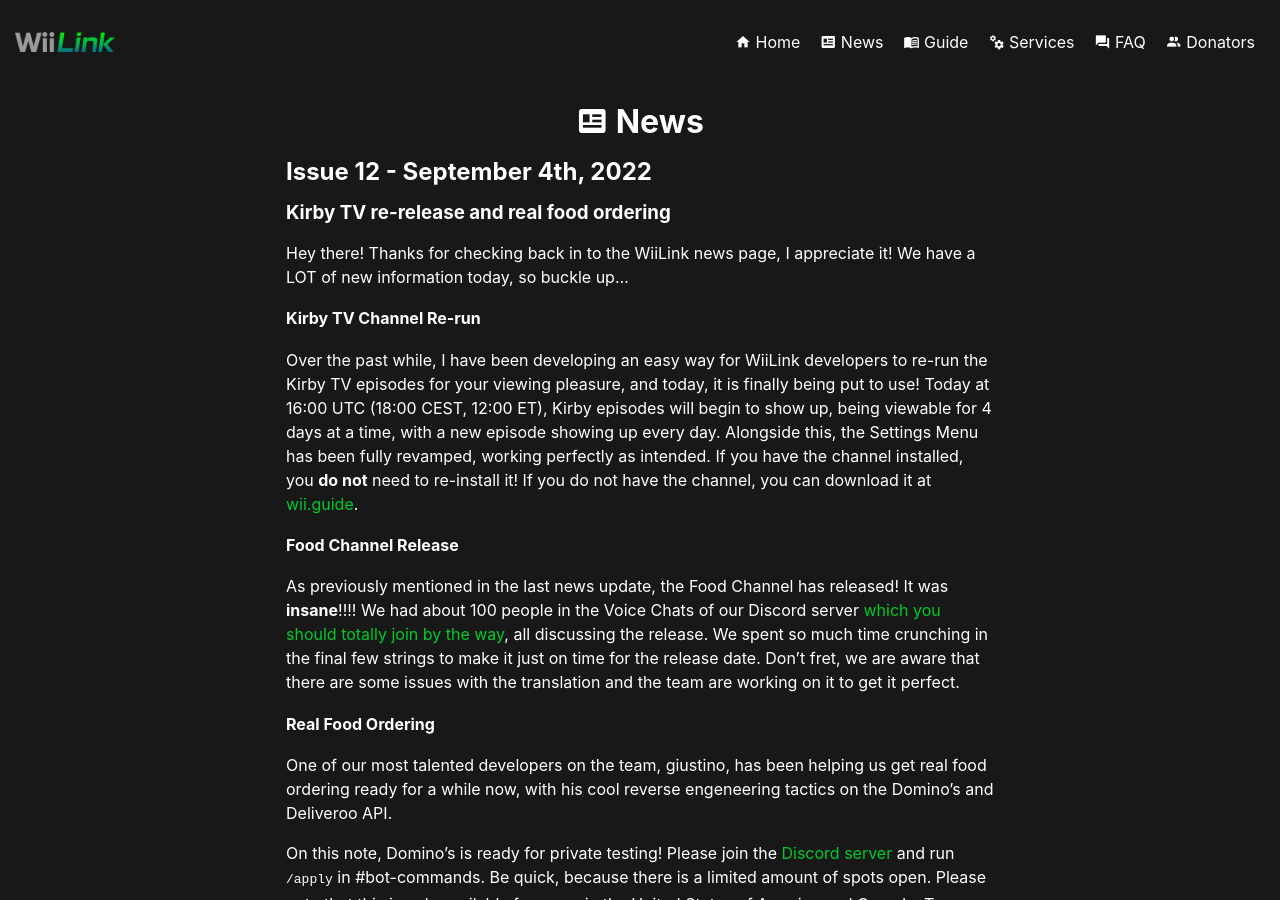
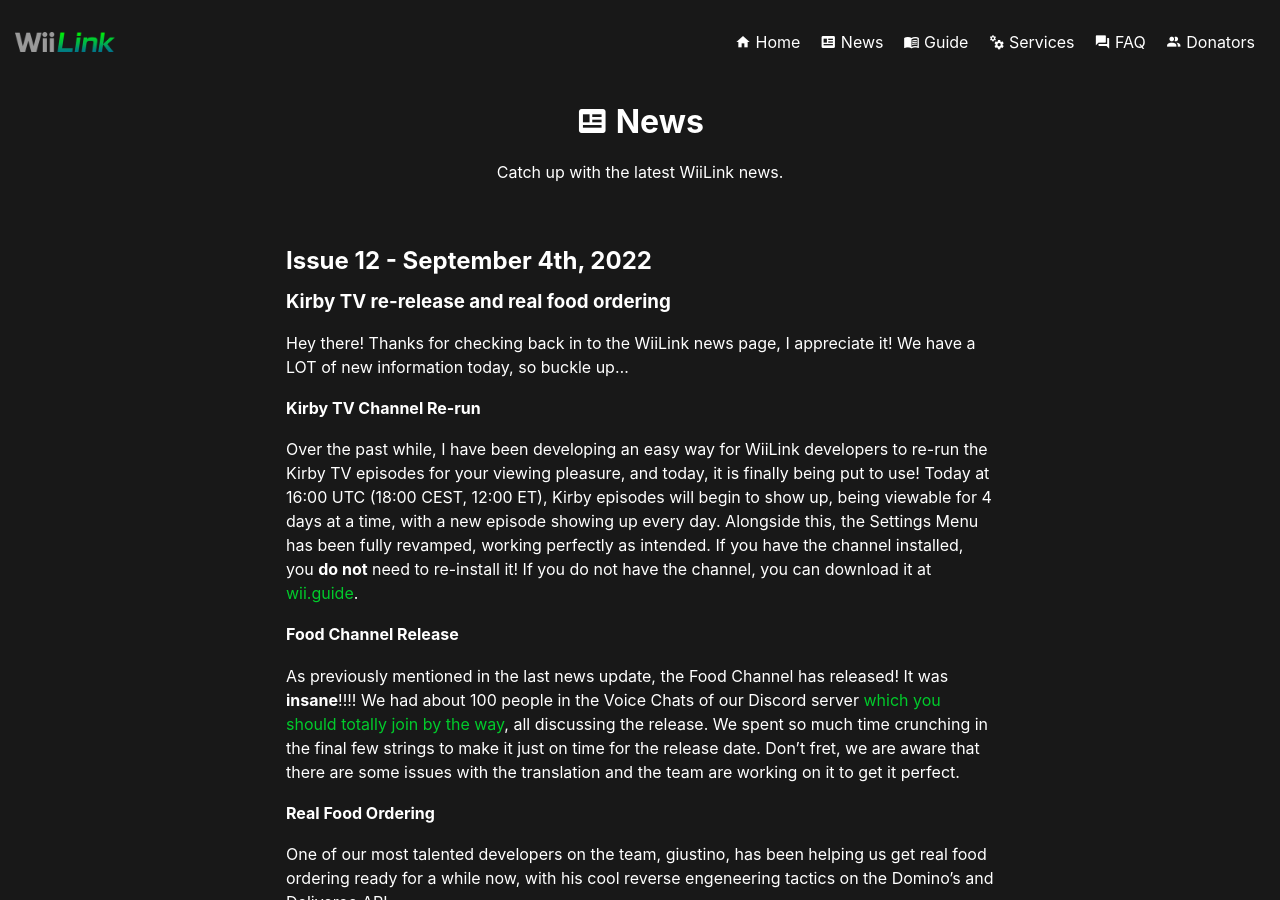
Before and after one commit to WiiLink24/WiiLink24.github.io, a Jekyll site: the page built from news.md, in a window 1280 px wide and 900 px high. Built offline with Jekyll 4.4.1, drawn with Linux system fonts in a browser that asks for light colours.

Commit message:
Add line break after title for other pages

```diff
--- a/news.md
+++ b/news.md
@@ -1,7 +1,10 @@
 ---
 title: News
 icon: newspaper-variant
+description: Catch up with the latest WiiLink news.
 ---
+
+<br>
 
 <!-- Example layout of a news post
 
```
Also changed, not shown: faq.md (+3 -0 lines), Gemfile.lock.
